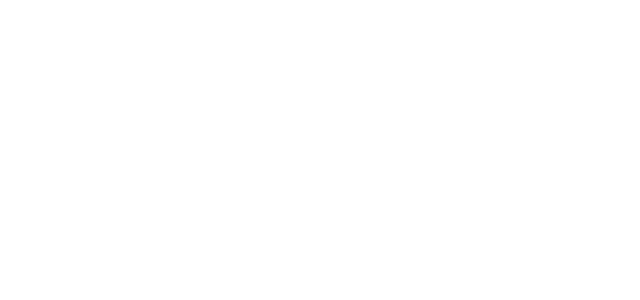
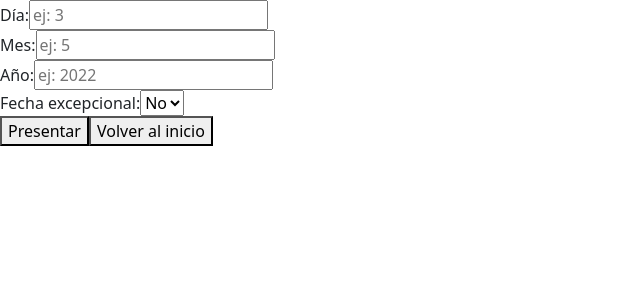
Before and after one commit to CarlosRacca/SDGA-Tour-Front, a React (Create React App) app: page /dates in a window 1280 px wide. Before the commit this address had no page. Shown: the top 300 px of the page, without its empty margins (0-640 px from the left). Built offline with nearby package versions, Linux system fonts and the light colour scheme.

Commit message:
se agrega el componente para cargar dates

```diff
--- a/src/App.js
+++ b/src/App.js
@@ -4,6 +4,7 @@
 import Register from './Components/Register';
 import Home from './Components/Home';
 import LoadScoreCard from './Components/LoadScoreCard';
+import LoadDates from './Components/LoadDates';
 
 function App() {
     return (
@@ -15,6 +16,7 @@
             <Route path='/login' element={<Login/>}/>
             <Route path='/home' element={<Home/>}/>
             <Route path='/loadscorecard' element={<LoadScoreCard/>}/>
+            <Route path='/dates' element={<LoadDates/>}/>
           </Routes>
         </div>
       </BrowserRouter>
--- a/src/Components/Home.jsx
+++ b/src/Components/Home.jsx
@@ -271,7 +271,7 @@
                         {
 
                             scoresUser ? scoresUser.map(el => {
-                                var sum = []
+
                                 if(el.scores[0].categoria === "B"){
                                 return(
                                 <tr>
--- /dev/null
+++ b/src/Components/LoadDates.jsx
@@ -0,0 +1,119 @@
+import React, {useState} from "react";
+import { useDispatch } from "react-redux";
+import { postDate } from "../Actions";
+import { Link } from "react-router-dom";
+
+export default function LoadDates(){
+    const dispatch = useDispatch();
+    const [errors, setErrors] = useState({});
+    const [input, setInput] = useState({
+        day: '',
+        month: '',
+        year: '',
+        exceptional: false
+    });
+
+    function validate(input){
+        let errors = {};
+        if(input.day[0] === 0 || input.day.length === 0 || input.day < 1 || input.day > 31){
+            errors.day = 'Debes ingresar un día valido'
+        }
+        if(input.month[0] === 0 || input.month.length === 0 || input.month < 1 || input.month > 12){
+            errors.month = 'Debes ingresar un mes valido'
+        }
+        if(input.year.length !== 4){
+            errors.year = 'Debes ingresar un año valido'
+        }
+
+        return errors
+    };
+
+    function onSubmit(e){
+        if(input.day[0] === 0 || input.day.length === 0 || input.day < 1 || input.day > 31){
+            alert('Debes ingresar un día valido')
+        }
+        else if(input.month[0] === 0 || input.month.length === 0 || input.month < 1 || input.month > 12){
+            alert('Debes ingresar un mes valido')
+        }
+        else if(input.year.length !== 4){
+            alert('Debes ingresar un año valido')
+        }
+
+        else{
+            e.preventDefault();
+            dispatch(postDate(input))
+            alert(`La fecha ${input.day}/${input.month}/${input.year} ha sido cargada con exito!`)
+            setInput({
+                day: '',
+                month: '',
+                year: '',
+                exceptional: false
+            })
+        }
+    }
+
+    function handleChange(e){
+        setInput({
+            ...input,
+            [e.target.name] : e.target.value
+        })
+        setErrors(validate({
+            ...input,
+            [e.target.name] : e.target.value
+        }))
+    }
+
+    return(
+        <div>
+            <form onSubmit={e => onSubmit(e)}>
+                <div>
+                    Día:
+                    <input
+                    type='text'
+                    name='day'
+                    placeholder='ej: 3'
+                    value={input.day}
+                    onChange={e => handleChange(e)}
+                    className='day'
+                    />
+                </div>
+                <div>
+                    Mes:
+                    <input
+                    type='text'
+                    name='month'
+                    placeholder='ej: 5'
+                    value={input.month}
+                    onChange={e => handleChange(e)}
+                    className='month'/>
+                </div>
+                <div>
+                    Año:
+                    <input
+                    type='text'
+                    name='year'
+                    placeholder='ej: 2022'
+                    value={input.year}
+                    onChange={e => handleChange(e)}
+                    className='year'/>
+                </div>
+                <div>
+                    Fecha excepcional:
+                    <select
+                    type='select'
+                    name='exceptional'
+                    value={input.exceptional}
+                    onChange={e => handleChange(e)}
+                    className='exceptional'>
+                        <option value="False">No</option>
+                        <option value="True">Si</option>
+                    </select>
+                </div>
+                <button>Presentar</button>
+                <Link to='/home'>
+                    <button>Volver al inicio</button>
+                </Link>
+            </form>
+        </div>
+    )
+}
```
